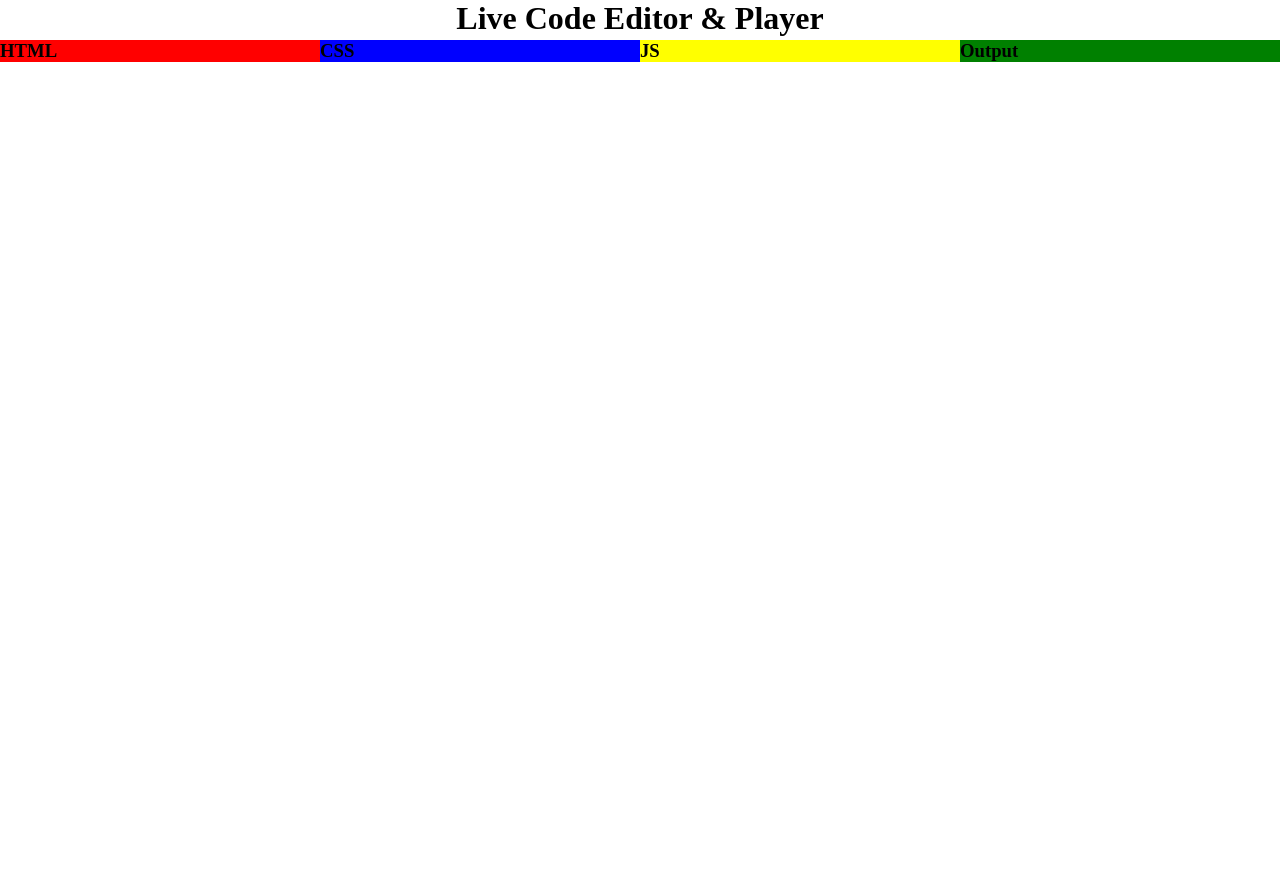
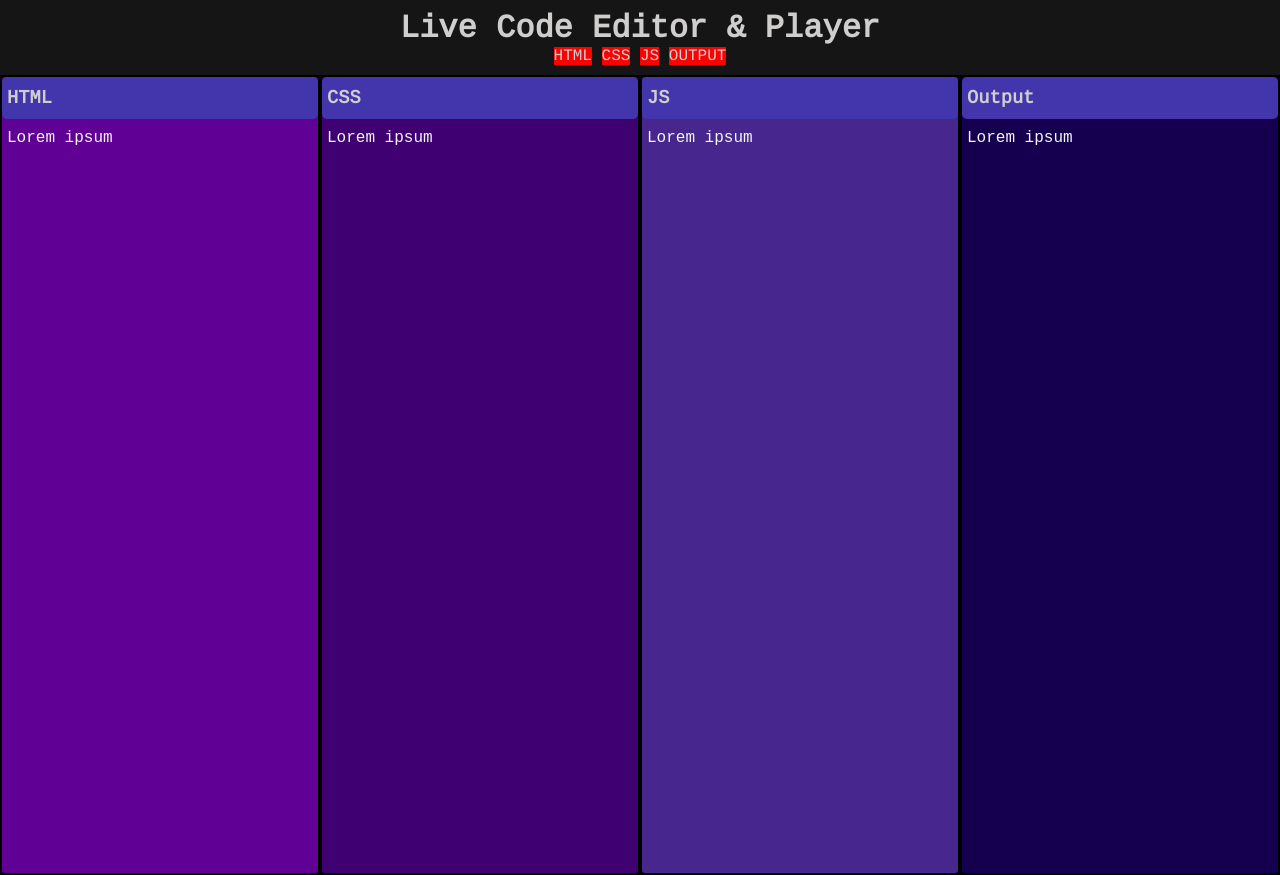
Before and after one commit to asbhogal/jQuery-Code-Player-Project, a plain HTML site: page index.html in a window 1280 px wide. Before the commit the page ends 800 px from the top, so only its background shows below. Drawn offline with Linux system fonts and the light colour scheme.

Commit message:
amendments

```diff
--- a/index.html
+++ b/index.html
@@ -25,16 +25,20 @@
         </div>
         <div id="coding-sections">
             <section id="HTML-input" class="code-section">
-                <h3>HTML</h3>
+                <h3 class="section-bar">HTML</h3>
+                <section id="user-input">Lorem ipsum</section>
             </section>
             <section id="CSS-input" class="code-section">
-                <h3>CSS</h3>
+                <h3 class="section-bar">CSS</h3>
+                <section id="user-input">Lorem ipsum</section>
             </section>
             <section id="JS-input" class="code-section">
-                <h3>JS</h3>
+                <h3 class="section-bar">JS</h3>
+                <section id="user-input">Lorem ipsum</section>
             </section>
             <section id="output" class="code-section">
-                <h3>Output</h3>
+                <h3 class="section-bar">Output</h3>
+                <section id="user-input">Lorem ipsum</section>
             </section>
         </div>
     </div>
--- a/partials/_typography.scss
+++ b/partials/_typography.scss
@@ -0,0 +1,12 @@
+@import url('https://fonts.googleapis.com/css2?family=Cousine&display=swap');
+
+* {
+    font-family: 'Cousine', monospace;
+}
+
+
+
+section[id*="user"] {
+    font-family: 'Courier New', Courier, monospace;
+    color: #f5f5f5;
+}
--- a/style.scss
+++ b/style.scss
@@ -5,30 +5,51 @@
     justify-content: center;
     flex-direction: column;
     width: 100vw;
+    height: auto;
+    background-color: #000;
     #top-bars {
         display: $flex-display;
         justify-content: center;
         text-align: center;
-        height: 40px;
+        height: auto;
+        background-color: #151515;
+        padding: 10px 0;
+        color: #d0cdcd;
+        span {
+            background-color: red;
+            width: 40px;
+
+        }
     }
     #coding-sections {
         display: $flex-display;
         flex-direction: row;
         section[class*="code-section"] {
             width: $section-widths;
-            height: calc(100% - 40px);
+            height: 100vh;
+            border: 2px solid black;
+            border-radius: 5px;
         }
         #HTML-input {
-            background-color: red;
+            background-color: #610094;
         }
         #CSS-input {
-            background-color: blue;
+            background-color: #3F0071;
         }
         #JS-input {
-            background-color: yellow;
+            background-color: #47278d;
         }
         #output {
-            background-color: green;
+            background-color: #150050;
+        }
+        .section-bar {
+            padding: 10px 0 10px 5px;
+            background-color: rgb(67, 54, 172);
+            border-radius: 5px;
+            color: #d0cdcd;
+        }
+        section[id*="user"] {
+            padding: 10px 5px;
         }
     }
 }
```
Also changed, not shown: dist/style.css, 1 other file.
